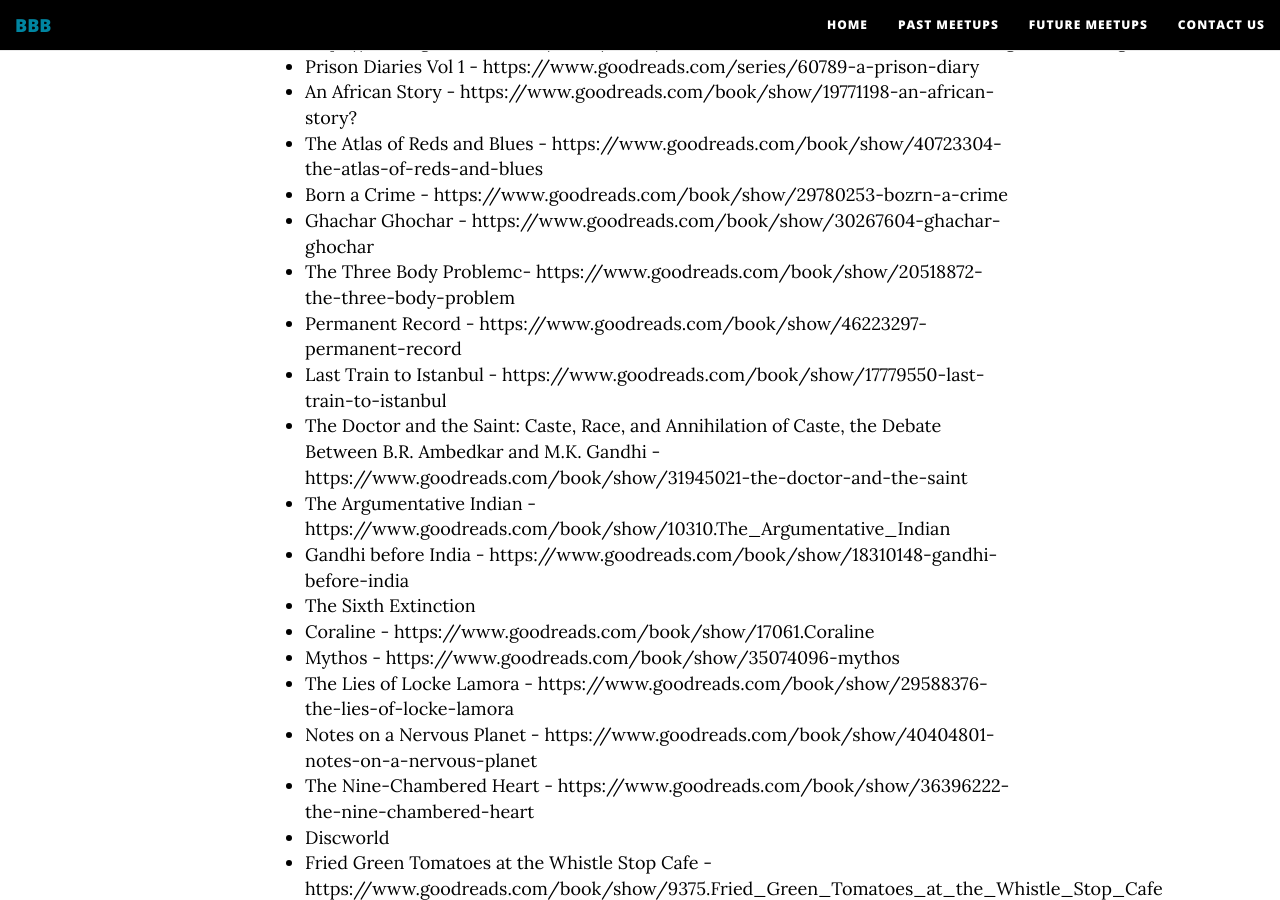
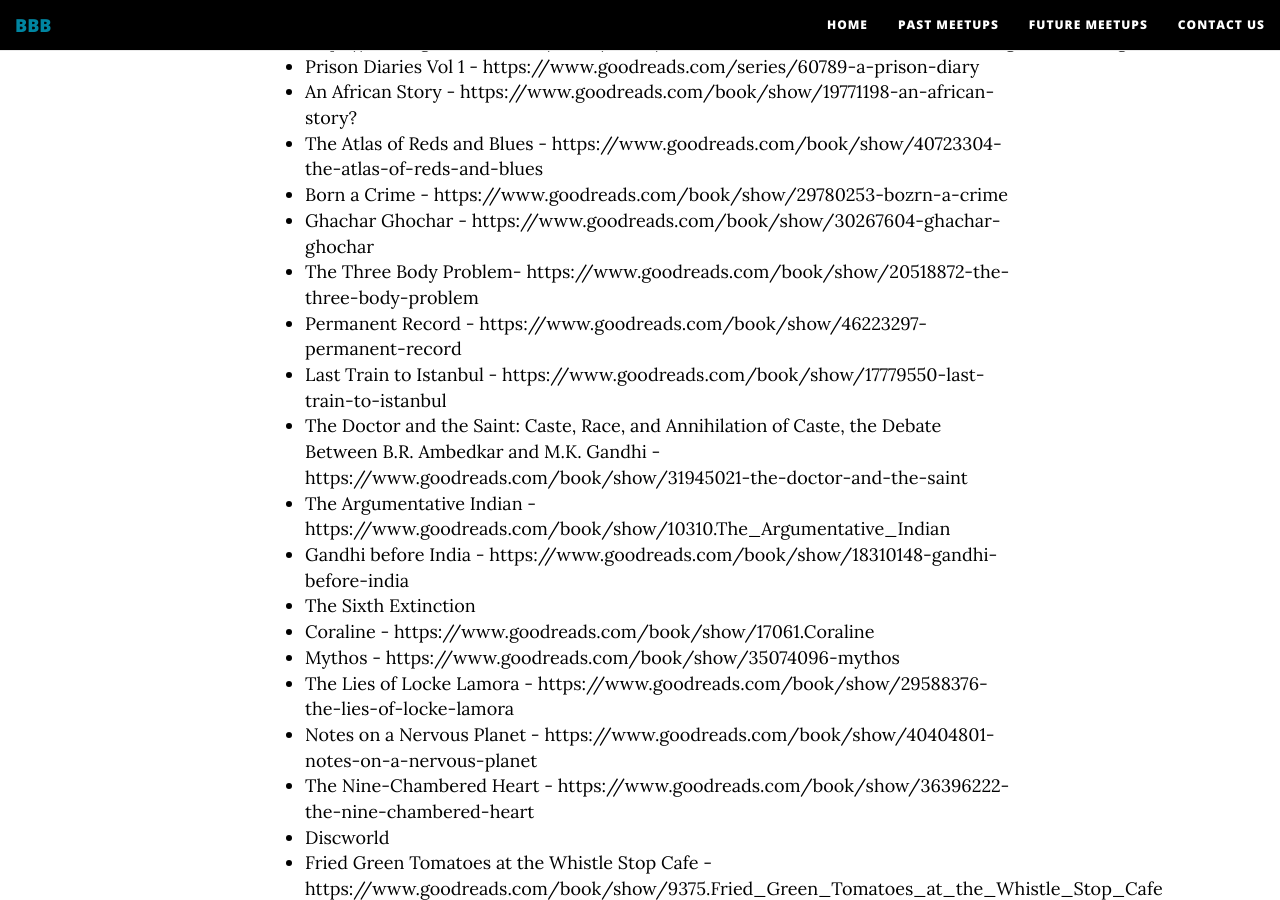
Before and after one commit to brokebibliophiles/brokebibliophiles.github.io, a Jekyll site: the page built from _posts/2019-09-23-BBB-Meetup-23.md, in a window 1280 px wide and 900 px high, scrolled down 2570 px. Built offline with Jekyll 4.4.1, drawn with Linux system fonts in a browser that asks for light colours; nearby versions of some CDN libraries; emoji names are drawn with the system emoji font; comment, search, counter and statistics services are not loaded.

Commit message:
Typo fix

```diff
--- a/_posts/2019-09-23-BBB-Meetup-23.md
+++ b/_posts/2019-09-23-BBB-Meetup-23.md
@@ -45,7 +45,7 @@ The following were the books discussed -
 - The Atlas of Reds and Blues - https://www.goodreads.com/book/show/40723304-the-atlas-of-reds-and-blues
 - Born a Crime - https://www.goodreads.com/book/show/29780253-bozrn-a-crime
 - Ghachar Ghochar - https://www.goodreads.com/book/show/30267604-ghachar-ghochar
-- The Three Body Problemc- https://www.goodreads.com/book/show/20518872-the-three-body-problem
+- The Three Body Problem- https://www.goodreads.com/book/show/20518872-the-three-body-problem
 - Permanent Record - https://www.goodreads.com/book/show/46223297-permanent-record
 - Last Train to Istanbul - https://www.goodreads.com/book/show/17779550-last-train-to-istanbul
 - The Doctor and the Saint: Caste, Race, and Annihilation of Caste, the Debate Between B.R. Ambedkar and M.K. Gandhi - https://www.goodreads.com/book/show/31945021-the-doctor-and-the-saint
```
